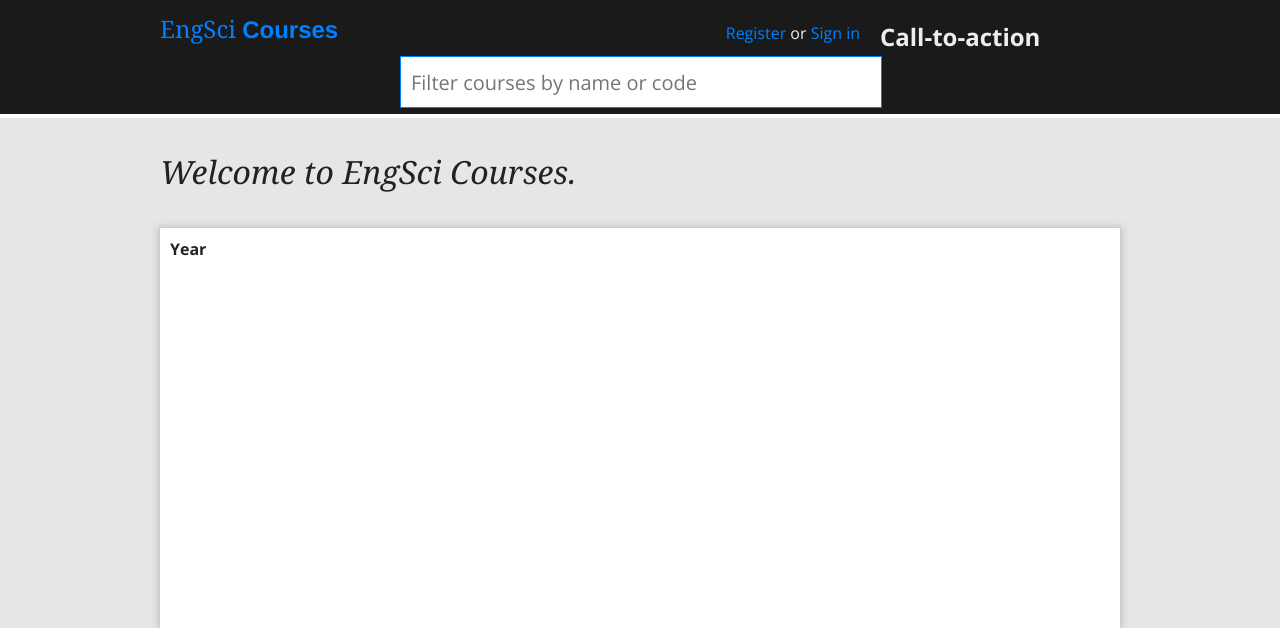
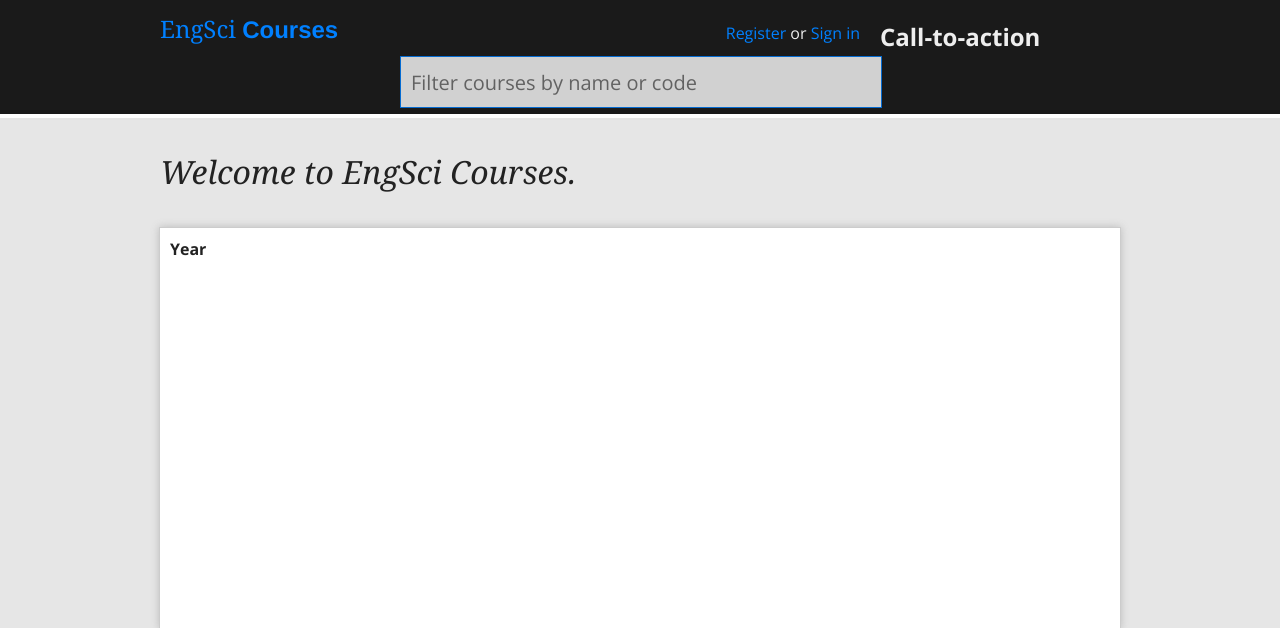
Before and after one commit to EngTurtle/Conga, a Django app: template templates/home.html in a window 1280 px wide, with the pointer over the restyled element. Shown: the top 628 px of the page. Run offline with Django 3.2, Linux system fonts and the light colour scheme; the template is opened without the code that fills it, so the values that code supplies are empty; parts of the project's set-up code (start-up, migrations or seed data) failed here and were passed over; some libraries are stand-ins or nearby versions.

Commit message:
Fixed the Javascript and the CSS a bit

```diff
--- a/static/css/style.css
+++ b/static/css/style.css
@@ -104,10 +104,6 @@ a:visited {
     opacity: 1.0;
 }
 
-#site-header #filter:hover {
-    opacity: 1.0;
-}
-
 /* Course list */
 #course-list {
     background: #fff;
--- a/static/js/site.js
+++ b/static/js/site.js
@@ -4,11 +4,10 @@ $(document).ready(function() {
         $("#course-list").slideDown("normal");
         $("#course-button").addClass("selected");
         e.preventDefault();
-    },
-    function(e) {
+    }, function(e) {
         $("#course-list").slideUp("normal");
         $("#course-button").removeClass("selected");
         e.preventDefault();
-    })
+    });
    // $("#filter").focus();
 });
```
